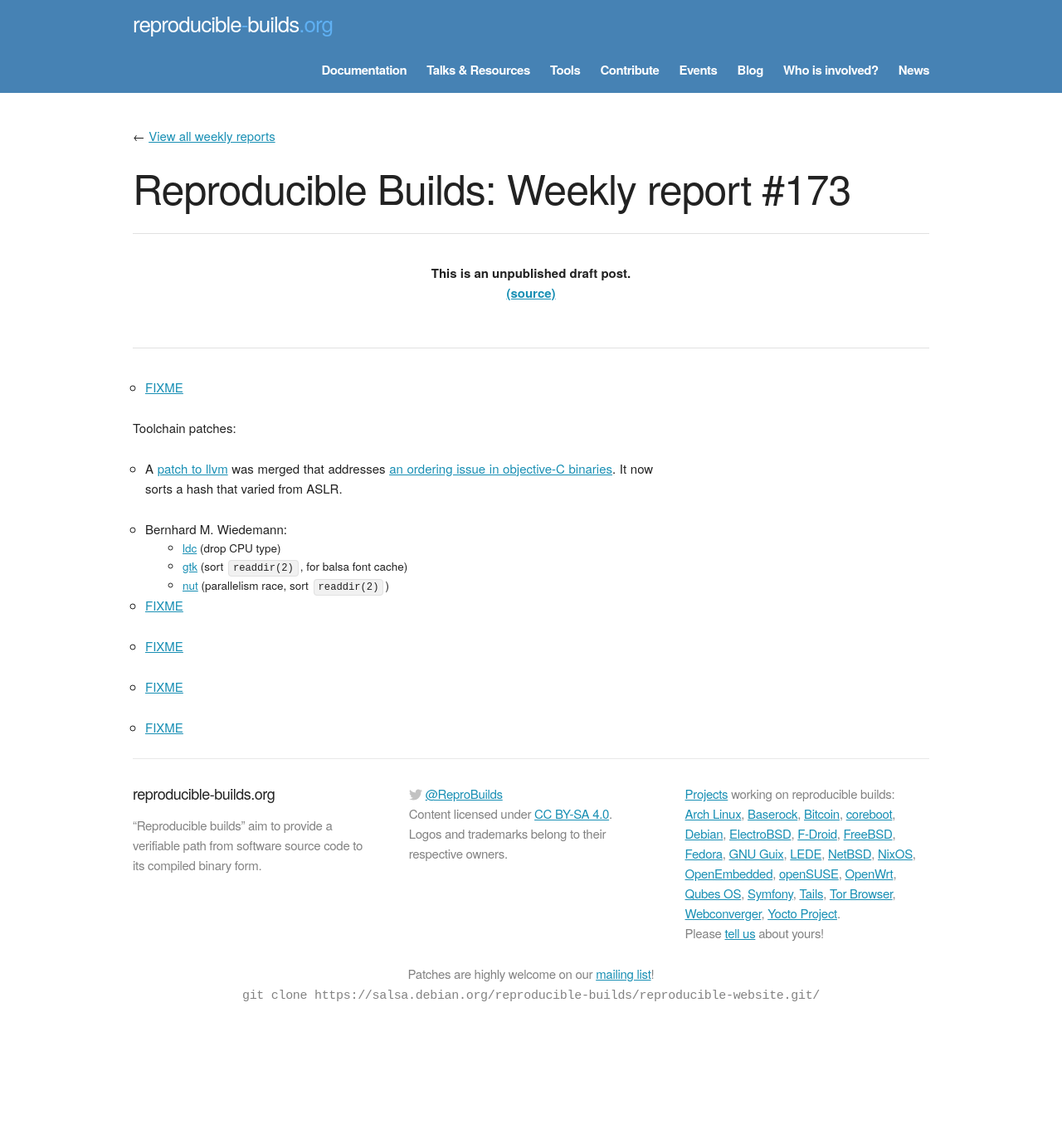
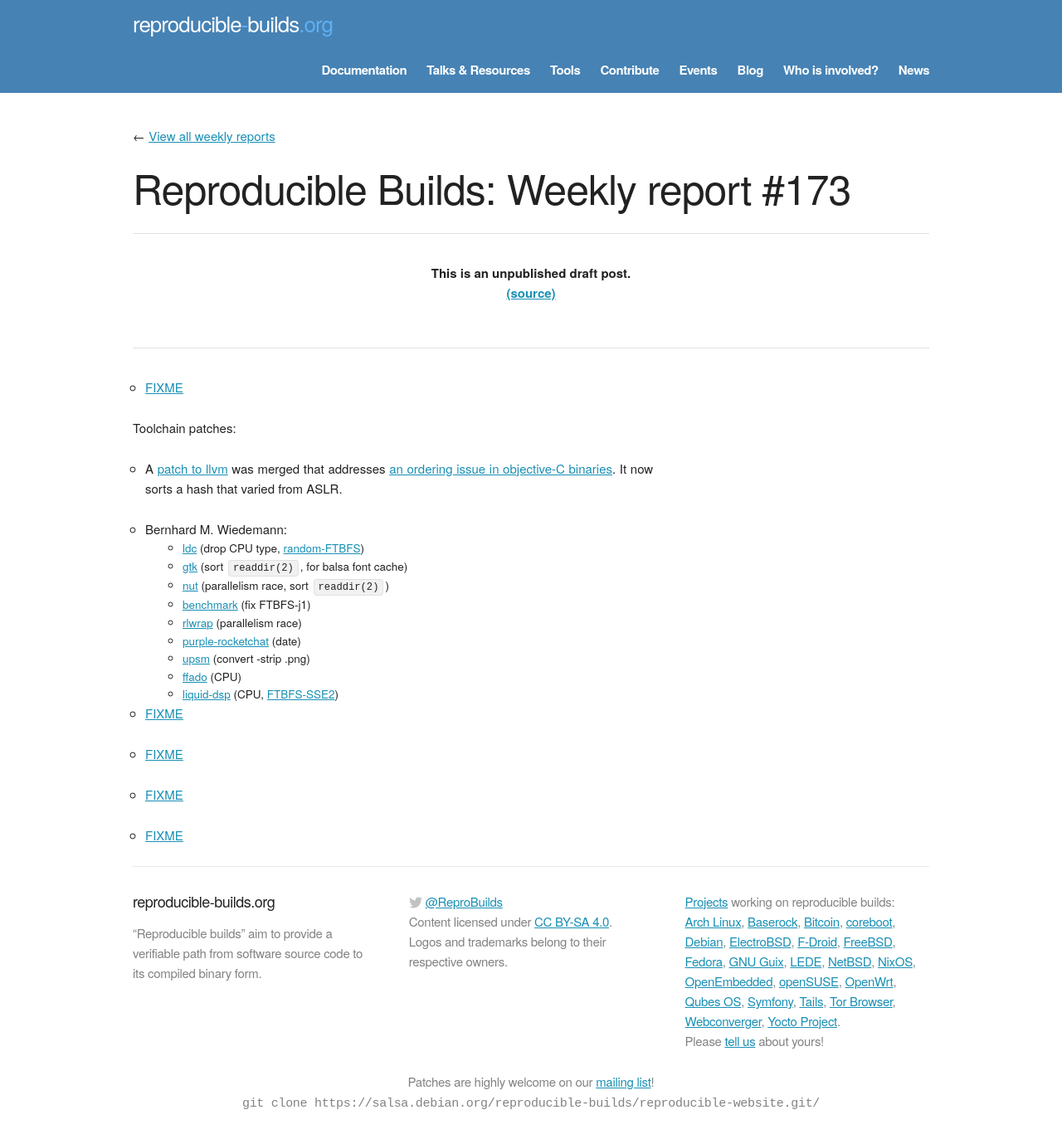
Before and after one commit to prototypefund/reproducible-website, a Jekyll site: the page built from _blog/posts/173.md, in a window 1280 px wide. Shown: the whole page at 83% size. Built offline with Jekyll 4.4.1, drawn with Linux system fonts in a browser that asks for light colours; some web fonts are replaced; before the commit the page ends 1243 px from its top, so only the background shows below that.

Commit message:
173: +6 patches

```diff
--- a/_blog/posts/173.md
+++ b/_blog/posts/173.md
@@ -10,9 +10,15 @@ Toolchain patches:
 * A [patch to llvm](https://reviews.llvm.org/D50559) was merged that addresses [an ordering issue in objective-C binaries](https://bugs.llvm.org/show_bug.cgi?id=35277). It now sorts a hash that varied from ASLR.
 
 * Bernhard M. Wiedemann:
-    * [ldc](https://github.com/ldc-developers/ldc/pull/2812) (drop CPU type)
+    * [ldc](https://github.com/ldc-developers/ldc/pull/2812) (drop CPU type, [random-FTBFS](https://github.com/ldc-developers/ldc/issues/2816))
     * [gtk](https://gitlab.gnome.org/GNOME/gtk/merge_requests/297) (sort `readdir(2)`, for balsa font cache)
     * [nut](https://build.opensuse.org/request/show/628805) (parallelism race, sort `readdir(2)`)
+    * [benchmark](https://github.com/google/benchmark/pull/653) (fix FTBFS-j1)
+    * [rlwrap](https://github.com/hanslub42/rlwrap/pull/89) (parallelism race)
+    * [purple-rocketchat](https://bitbucket.org/EionRobb/purple-rocketchat/pull-requests/5/allow-to-override-build-date-with/diff) (date)
+    * [upsm](https://build.opensuse.org/request/show/630019) (convert -strip .png)
+    * [ffado](https://build.opensuse.org/request/show/630005) (CPU)
+    * [liquid-dsp](https://build.opensuse.org/request/show/630018) (CPU, [FTBFS-SSE2](https://github.com/jgaeddert/liquid-dsp/issues/137))
 
 * [FIXME](https://twitter.com/df7cb/status/1029281752756506624)
 
```
